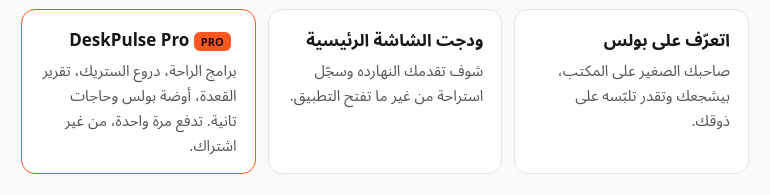
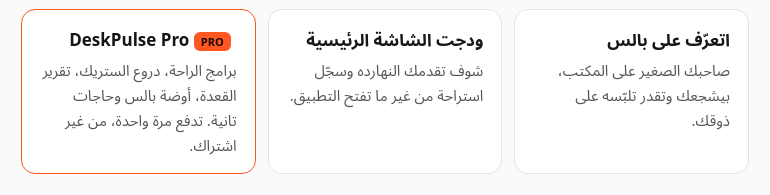
Before and after one commit to DeskPulseApp/deskpulseapp.github.io, a plain HTML site: page index.html in a window 1280 px wide. Both pictures are taken after a click on the button "العربية". Shown: the part 381-576 px from the top of the page, 255-1025 px from the left. Drawn offline with Linux system fonts and the light colour scheme.

Commit message:
Home page: Pulse spelled بالس

```diff
--- a/index.html
+++ b/index.html
@@ -65,9 +65,9 @@
       <div class="card"><h2>تذكير ذكي بالاستراحة</h2><p>بيفكرك في ساعات شغلك، ومش بيفكرك لو لسه ماشي.</p></div>
       <div class="card"><h2>تمارين المكتب</h2><p>تمارين وإطالات قصيرة بخطوات واضحة تعملها جنب مكتبك.</p></div>
       <div class="card"><h2>ستريك و XP وشارات</h2><p>اكسب XP مع كل استراحة، حافظ على الستريك، واجمع الشارات.</p></div>
-      <div class="card"><h2>اتعرّف على بولس</h2><p>صاحبك الصغير على المكتب، بيشجعك وتقدر تلبّسه على ذوقك.</p></div>
+      <div class="card"><h2>اتعرّف على بالس</h2><p>صاحبك الصغير على المكتب، بيشجعك وتقدر تلبّسه على ذوقك.</p></div>
       <div class="card"><h2>ودجت الشاشة الرئيسية</h2><p>شوف تقدمك النهارده وسجّل استراحة من غير ما تفتح التطبيق.</p></div>
-      <div class="card pro"><h2>DeskPulse Pro <span>PRO</span></h2><p>برامج الراحة، دروع الستريك، تقرير القعدة، أوضة بولس وحاجات تانية. تدفع مرة واحدة، من غير اشتراك.</p></div>
+      <div class="card pro"><h2>DeskPulse Pro <span>PRO</span></h2><p>برامج الراحة، دروع الستريك، تقرير القعدة، أوضة بالس وحاجات تانية. تدفع مرة واحدة، من غير اشتراك.</p></div>
     </div>
     <p><span class="status">دلوقتي في مرحلة التجربة على Google Play.</span> بالعربي والإنجليزي.</p>
     <footer>
```
